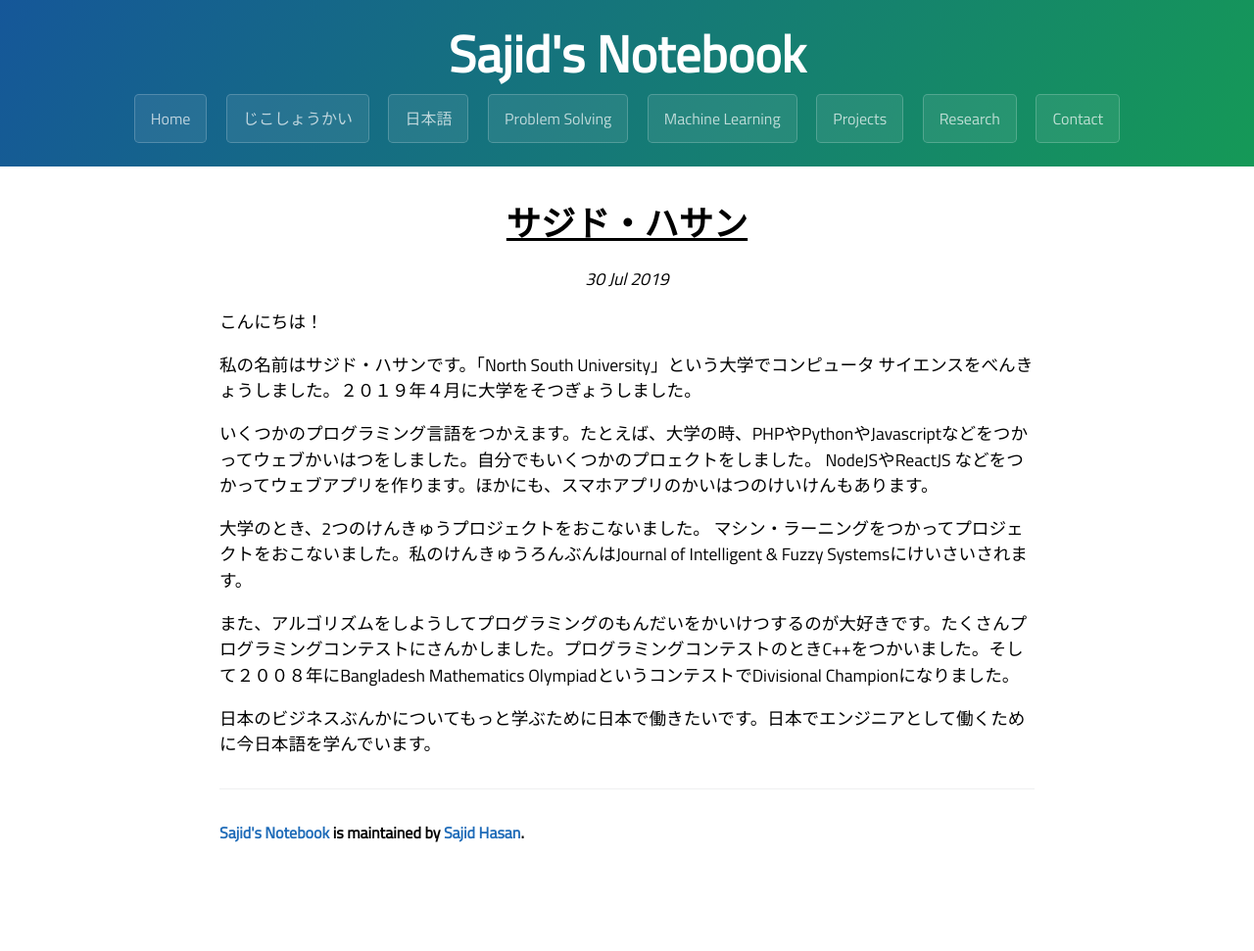
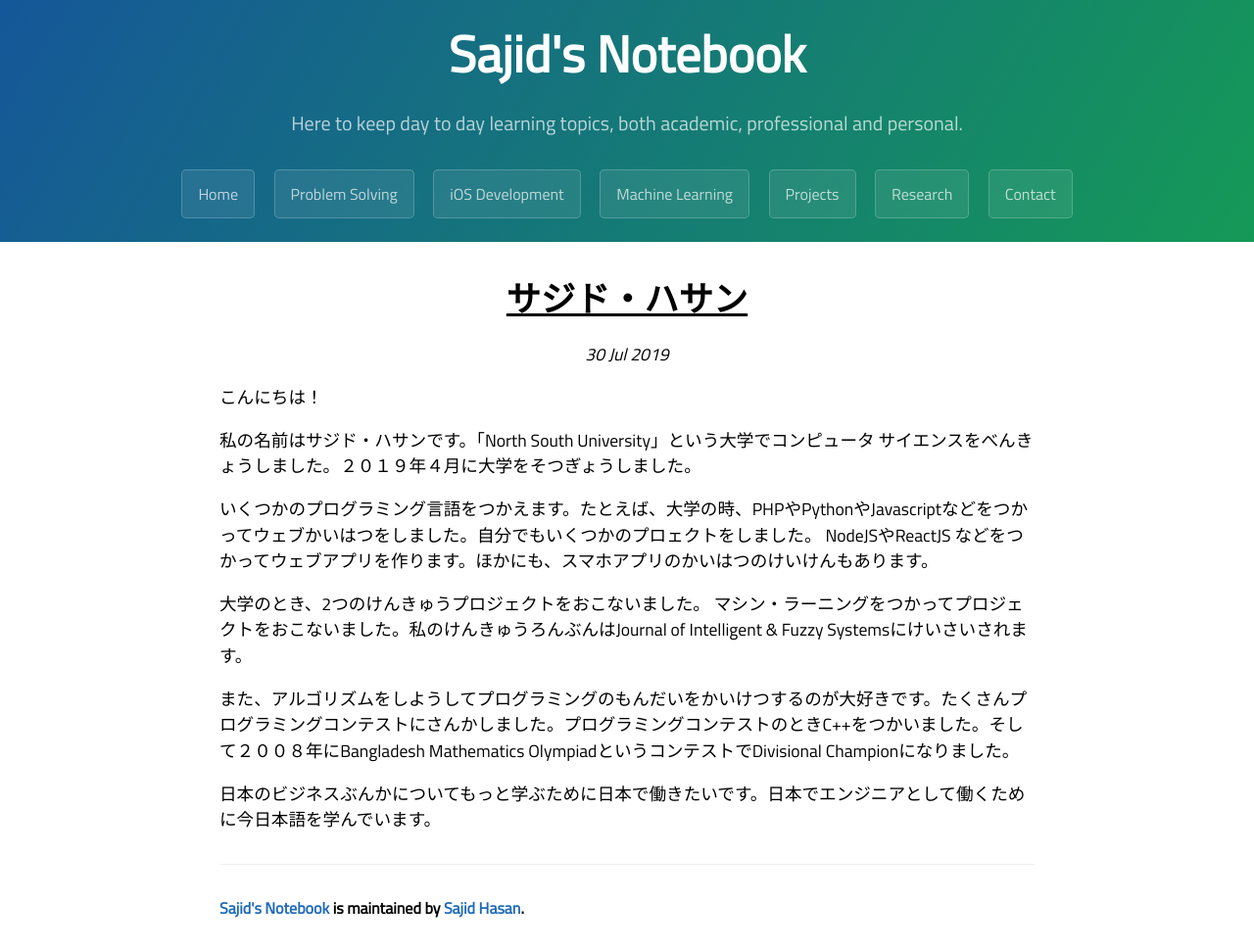
Before and after one commit to sajidhasan/sajidhasan.github.io, a Jekyll site: the page built from self-introduction.md, in a window 1280 px wide. Shown: the whole page at 98% size. Built offline with Jekyll 4.4.1, drawn with Linux system fonts in a browser that asks for light colours; before the commit the page ends 900 px from its top, so only the background shows below that.

Commit message:
menu changed, tagline added

```diff
--- a/_includes/page-header.html
+++ b/_includes/page-header.html
@@ -1,13 +1,10 @@
 <section class="page-header">
   <h1 class="project-name">{{ site.title }}</h1>
-  <!--h2 class="project-tagline">{{ site.tagline }}</h2-->
+  <h2 class="project-tagline">{{ site.tagline }}</h2>
 
   <a href="{{site.url}}" class="btn">Home</a>
-  <a href="{{site.url}}/self-introduction" class="btn">じこしょうかい</a>
-  <a href="{{site.url}}/nihongo" class="btn">日本語</a>
- <!-- <a href="{{site.url}}/academics" class="btn">Academics</a>-->
   <a href="{{site.url}}/problem" class="btn">Problem Solving</a>
- <!-- <a href="{{site.url}}/ios" class="btn">iOS Development</a> -->
+  <a href="{{site.url}}/ios" class="btn">iOS Development</a>
   <a href="{{site.url}}/machine-learning" class="btn">Machine Learning</a>
   <a href="{{site.url}}/projects" class="btn">Projects</a>
   <a href="{{site.url}}/research" class="btn">Research</a>
```
